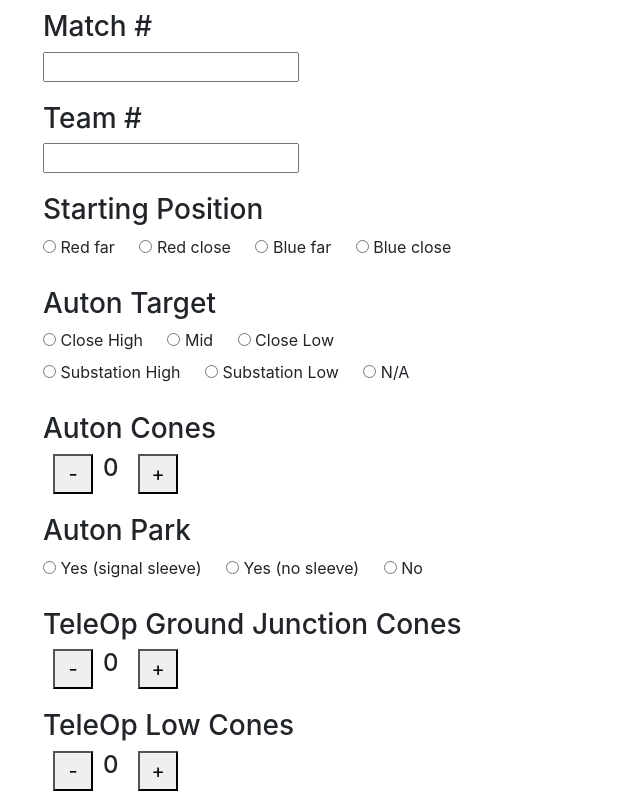
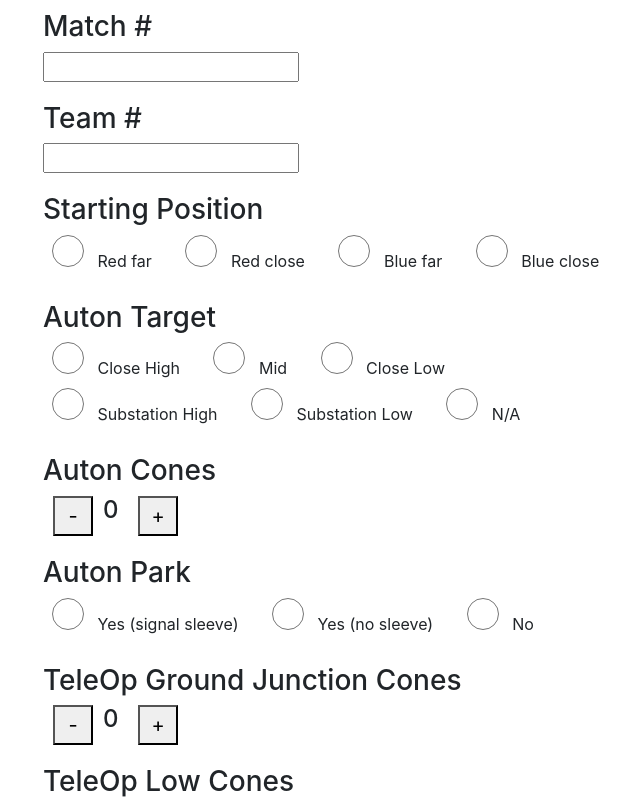
Before and after one commit to Miniongolf/16417_Scouting, a plain HTML site: page index.html in a window 1280 px wide. Shown: the top 802 px of the page, without its empty margins (37-677 px from the left). Drawn offline with nearby package versions, Linux system fonts and the light colour scheme.

Commit message:
Made radio buttons bigger

```diff
--- a/index.css
+++ b/index.css
@@ -1,5 +1,12 @@
 .container div.row {
   padding: 10px;
+  width: 100%;
+}
+
+input[type=radio] {
+  border: 0px;
+  width:50px;
+  height: 2em;
 }
 
 h3 {
```
